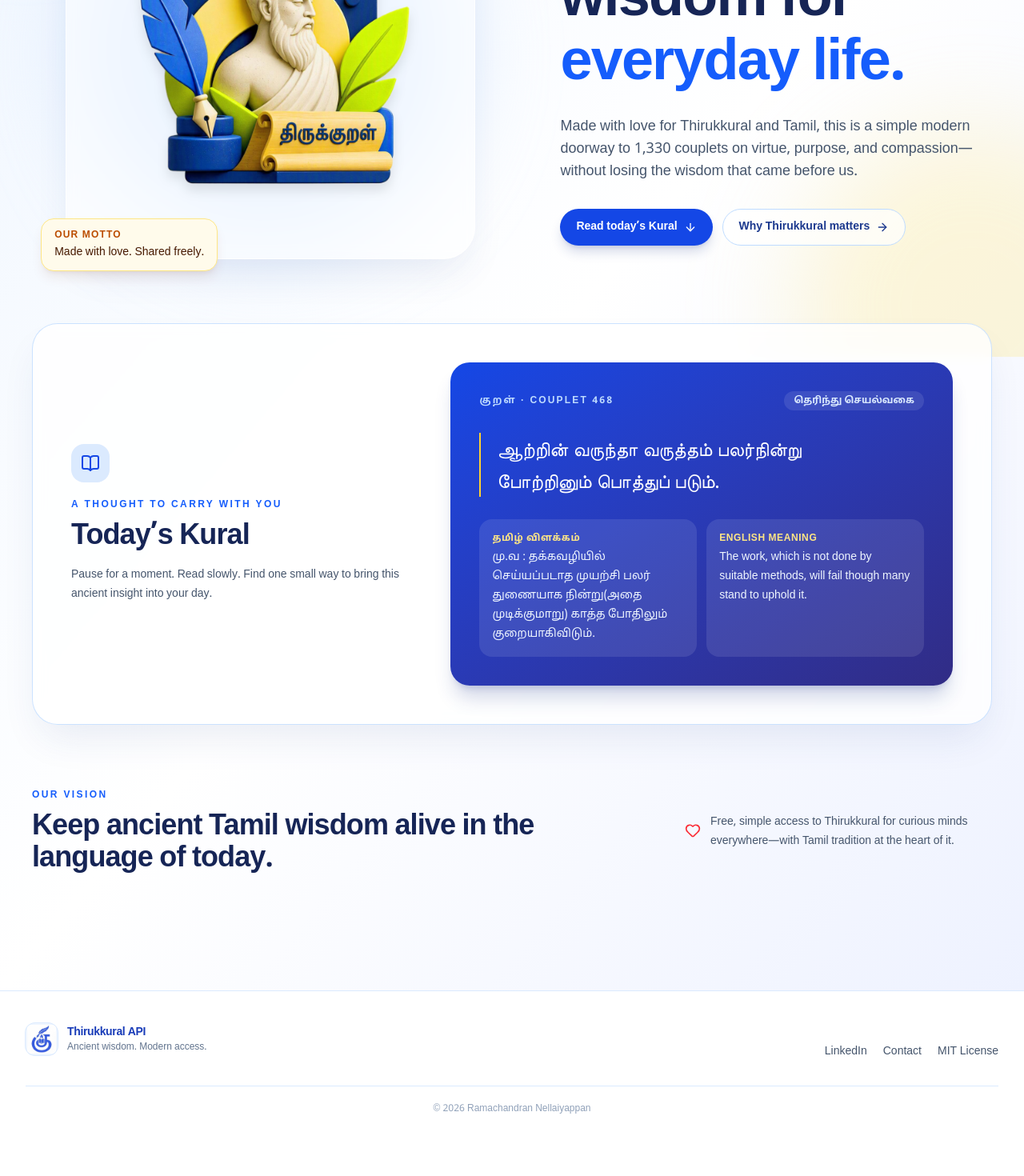
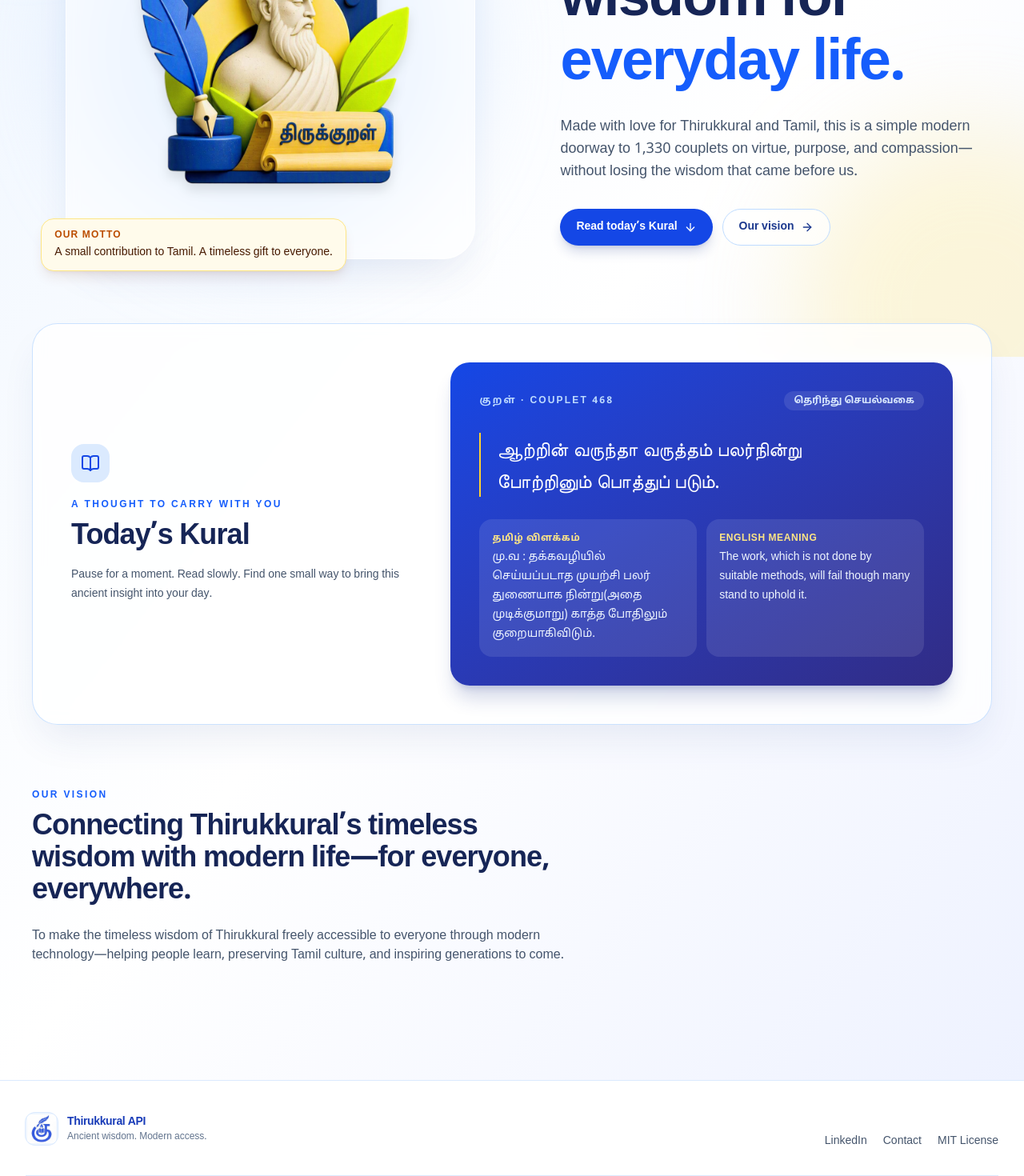
Before and after one commit to nramc/thirukkural-api, a Next.js app: page / in a window 1280 px wide. Shown: the part 354-1824 px from the top of the page at 80% size. Before the commit the page ends 1788 px from the top, so only its background shows below. Built offline with nearby package versions, Linux system fonts and the light colour scheme; no server answers.

Commit message:
docs: refine page layout and improve accessibility for Kural display

```diff
--- a/app/page.tsx
+++ b/app/page.tsx
@@ -1,9 +1,9 @@
 'use client';
 
 import Image from 'next/image';
-import { useEffect, useState } from 'react';
-import { Kural } from '@/app/domain/kurals-db';
-import { ArrowDown, ArrowRight, BookOpen, Crown, Heart } from 'lucide-react';
+import {useEffect, useState} from 'react';
+import {Kural} from '@/app/domain/kurals-db';
+import {ArrowDown, ArrowRight, BookOpen, Crown} from 'lucide-react';
 
 export default function Home() {
     const [kural, setKural] = useState<Kural | null>(null);
@@ -13,7 +13,7 @@
     useEffect(() => {
         const fetchKuralOfTheDay = async () => {
             try {
-                const response = await fetch('/api/daily', { signal: AbortSignal.timeout(10_000) });
+                const response = await fetch('/api/daily', {signal: AbortSignal.timeout(10_000)});
                 if (!response.ok) {
                     setHasError(true);
                     return;
@@ -34,17 +34,18 @@
         if (isLoading) {
             return (
                 <div className="animate-pulse space-y-4" aria-label="Loading today’s Kural">
-                    <div className="h-4 w-24 rounded bg-white/20" />
-                    <div className="h-16 rounded-xl bg-white/10" />
-                    <div className="h-4 w-40 rounded bg-white/20" />
-                    <div className="h-20 rounded-xl bg-white/10" />
+                    <div className="h-4 w-24 rounded bg-white/20"/>
+                    <div className="h-16 rounded-xl bg-white/10"/>
+                    <div className="h-4 w-40 rounded bg-white/20"/>
+                    <div className="h-20 rounded-xl bg-white/10"/>
                 </div>
             );
         }
 
         if (hasError || !kural) {
             return (
-                <p role="alert" className="rounded-2xl border border-white/20 bg-white/10 p-5 text-sm leading-6 text-blue-50">
+                <p role="alert"
+                   className="rounded-2xl border border-white/20 bg-white/10 p-5 text-sm leading-6 text-blue-50">
                     Today’s Kural is taking a short pause. Please refresh to try again.
                 </p>
             );
@@ -52,13 +53,16 @@
 
         return (
             <div>
-                <div className="flex flex-wrap items-center justify-between gap-3 text-xs font-semibold uppercase tracking-[0.18em] text-blue-200">
+                <div
+                    className="flex flex-wrap items-center justify-between gap-3 text-xs font-semibold uppercase tracking-[0.18em] text-blue-200">
                     <span>குறள் · Couplet {kural.number}</span>
-                    <span className="rounded-full bg-white/10 px-3 py-1 normal-case tracking-normal text-blue-100">{kural.chapter}</span>
+                    <span
+                        className="rounded-full bg-white/10 px-3 py-1 normal-case tracking-normal text-blue-100">{kural.chapter}</span>
                 </div>
-                <blockquote className="mt-7 border-l-2 border-amber-300 pl-5 font-serif text-xl font-medium leading-9 text-white sm:text-2xl sm:leading-10">
+                <blockquote
+                    className="mt-7 border-l-2 border-amber-300 pl-5 font-serif text-xl font-medium leading-9 text-white sm:text-2xl sm:leading-10">
                     {kural.kural[0]}
-                    <br />
+                    <br/>
                     {kural.kural[1]}
                 </blockquote>
                 <div className="mt-7 grid gap-3 sm:grid-cols-2">
@@ -76,28 +80,32 @@
     };
 
     const scrollToSection = (sectionId: string) => {
-        document.getElementById(sectionId)?.scrollIntoView({ behavior: 'smooth' });
+        document.getElementById(sectionId)?.scrollIntoView({behavior: 'smooth'});
     };
 
     return (
-        <main className="min-h-screen overflow-hidden bg-linear-to-br from-blue-50 via-white to-indigo-50 text-slate-900 selection:bg-amber-200">
+        <main
+            className="min-h-screen overflow-hidden bg-linear-to-br from-blue-50 via-white to-indigo-50 text-slate-900 selection:bg-amber-200">
             <div className="pointer-events-none fixed inset-0 overflow-hidden" aria-hidden="true">
-                <div className="absolute -left-40 -top-40 size-96 rounded-full bg-blue-200/40 blur-3xl" />
-                <div className="absolute -bottom-40 -right-40 size-112 rounded-full bg-amber-200/30 blur-3xl" />
+                <div className="absolute -left-40 -top-40 size-96 rounded-full bg-blue-200/40 blur-3xl"/>
+                <div className="absolute -bottom-40 -right-40 size-112 rounded-full bg-amber-200/30 blur-3xl"/>
             </div>
 
             <div className="relative mx-auto max-w-7xl px-4 pb-16 sm:px-8 lg:px-10">
-                <section className="grid items-center gap-12 pb-14 pt-12 lg:grid-cols-[1.05fr_0.95fr] lg:gap-16 lg:pb-20 lg:pt-20">
+                <section
+                    className="grid items-center gap-12 pb-14 pt-12 lg:grid-cols-[1.05fr_0.95fr] lg:gap-16 lg:pb-20 lg:pt-20">
                     <div className="order-1 max-w-2xl lg:order-2">
-                        <div className="mb-6 inline-flex items-center gap-2 rounded-full border border-blue-200 bg-white/70 px-3 py-1.5 text-xs font-semibold uppercase tracking-[0.18em] text-blue-700 shadow-sm backdrop-blur">
-                            <Crown className="size-3.5 text-amber-500" />
+                        <div
+                            className="mb-6 inline-flex items-center gap-2 rounded-full border border-blue-200 bg-white/70 px-3 py-1.5 text-xs font-semibold uppercase tracking-[0.18em] text-blue-700 shadow-sm backdrop-blur">
+                            <Crown className="size-3.5 text-amber-500"/>
                             Ancient wisdom · modern access
                         </div>
                         <h1 className="text-4xl font-semibold leading-[1.1] tracking-tight text-blue-950 sm:text-6xl lg:text-7xl">
                             Timeless wisdom for <span className="text-blue-600">everyday life.</span>
                         </h1>
                         <p className="mt-6 max-w-xl text-base leading-7 text-slate-600 sm:text-lg">
-                            Made with love for Thirukkural and Tamil, this is a simple modern doorway to 1,330 couplets on virtue, purpose, and
+                            Made with love for Thirukkural and Tamil, this is a simple modern doorway to 1,330 couplets
+                            on virtue, purpose, and
                             compassion—without losing the wisdom that came before us.
                         </p>
                         <div className="mt-8 flex flex-col gap-3 sm:flex-row">
@@ -107,22 +115,23 @@
                                 className="inline-flex items-center justify-center gap-2 rounded-full bg-blue-700 px-5 py-3 text-sm font-semibold text-white shadow-lg shadow-blue-900/20 transition hover:-translate-y-0.5 hover:bg-blue-800 focus-visible:outline-2 focus-visible:outline-offset-2 focus-visible:outline-blue-700"
                             >
                                 Read today’s Kural
-                                <ArrowDown className="size-4" />
+                                <ArrowDown className="size-4"/>
                             </button>
                             <button
                                 type="button"
                                 onClick={() => scrollToSection('about')}
                                 className="inline-flex items-center justify-center gap-2 rounded-full border border-blue-200 bg-white/70 px-5 py-3 text-sm font-semibold text-blue-900 transition hover:border-blue-400 hover:bg-white"
                             >
-                                Why Thirukkural matters
-                                <ArrowRight className="size-4" />
+                                Our vision
+                                <ArrowRight className="size-4"/>
                             </button>
                         </div>
                     </div>
 
                     <div className="order-2 relative mx-auto w-full max-w-md lg:order-1 lg:max-w-lg">
-                        <div className="absolute inset-8 rounded-full bg-blue-200/60 blur-3xl" aria-hidden="true" />
-                        <div className="relative flex aspect-square items-center justify-center rounded-[2.5rem] border border-white/80 bg-white/55 p-8 shadow-2xl shadow-blue-900/10 backdrop-blur-sm sm:p-12">
+                        <div className="absolute inset-8 rounded-full bg-blue-200/60 blur-3xl" aria-hidden="true"/>
+                        <div
+                            className="relative flex aspect-square items-center justify-center rounded-[2.5rem] border border-white/80 bg-white/55 p-8 shadow-2xl shadow-blue-900/10 backdrop-blur-sm sm:p-12">
                             <Image
                                 src="/logo/thirukkural-logo-transparant.png"
                                 alt="Thirukkural palm leaf and Tamil script"
@@ -131,9 +140,12 @@
                                 priority
                                 className="h-auto w-full drop-shadow-xl"
                             />
-                            <div className="absolute -bottom-4 -left-3 rounded-2xl border border-amber-200 bg-amber-50 px-4 py-3 shadow-lg shadow-amber-900/10 sm:-left-8">
-                                <p className="text-xs font-semibold uppercase tracking-widest text-amber-700">Our motto</p>
-                                <p className="mt-1 text-sm font-medium text-amber-950">Made with love. Shared freely.</p>
+                            <div
+                                className="absolute -bottom-4 -left-3 rounded-2xl border border-amber-200 bg-amber-50 px-4 py-3 shadow-lg shadow-amber-900/10 sm:-left-8">
+                                <p className="text-xs font-semibold uppercase tracking-widest text-amber-700">Our
+                                    motto</p>
+                                <p className="mt-1 text-sm font-medium text-amber-950">A small contribution to Tamil. A
+                                    timeless gift to everyone.</p>
                             </div>
                         </div>
                     </div>
@@ -145,32 +157,41 @@
                 >
                     <div className="grid gap-8 lg:grid-cols-[0.8fr_1.2fr] lg:items-center lg:gap-14">
                         <div>
-                            <div className="mb-5 flex size-12 items-center justify-center rounded-2xl bg-blue-100 text-blue-700">
-                                <BookOpen className="size-6" />
+                            <div
+                                className="mb-5 flex size-12 items-center justify-center rounded-2xl bg-blue-100 text-blue-700">
+                                <BookOpen className="size-6"/>
                             </div>
-                            <p className="text-xs font-bold uppercase tracking-[0.2em] text-blue-600">A thought to carry with you</p>
-                            <h2 className="mt-3 text-3xl font-semibold tracking-tight text-blue-950 sm:text-4xl">Today’s Kural</h2>
+                            <p className="text-xs font-bold uppercase tracking-[0.2em] text-blue-600">A thought to carry
+                                with you</p>
+                            <h2 className="mt-3 text-3xl font-semibold tracking-tight text-blue-950 sm:text-4xl">Today’s
+                                Kural</h2>
                             <p className="mt-4 text-sm leading-6 text-slate-600">
-                                Pause for a moment. Read slowly. Find one small way to bring this ancient insight into your day.
+                                Pause for a moment. Read slowly. Find one small way to bring this ancient insight into
+                                your day.
                             </p>
                         </div>
 
-                        <div className="rounded-3xl bg-linear-to-br from-blue-700 to-indigo-900 p-6 text-white shadow-xl shadow-blue-900/20 sm:p-9">
+                        <div
+                            className="rounded-3xl bg-linear-to-br from-blue-700 to-indigo-900 p-6 text-white shadow-xl shadow-blue-900/20 sm:p-9">
                             {dailyKuralContent()}
                         </div>
                     </div>
                 </section>
 
-                <section id="about" className="order-3 grid gap-6 py-16 sm:grid-cols-3 sm:py-20">
-                    <div className="sm:col-span-2">
+                <section id="about" className="order-3 py-16 sm:py-20">
+                    <div className="max-w-3xl">
                         <p className="text-xs font-bold uppercase tracking-[0.2em] text-blue-600">Our vision</p>
                         <h2 className="mt-3 max-w-2xl text-3xl font-semibold tracking-tight text-blue-950 sm:text-4xl">
-                            Keep ancient Tamil wisdom alive in the language of today.
+                            Connecting Thirukkural’s timeless wisdom with modern life—for everyone, everywhere.
                         </h2>
-                    </div>
-                    <div className="flex items-center gap-3 text-sm leading-6 text-slate-600">
-                        <Heart className="mb-1 size-5 shrink-0 text-red-500" />
-                        <p>Free, simple access to Thirukkural for curious minds everywhere—with Tamil tradition at the heart of it.</p>
+                        <div
+                            className="mt-6 flex max-w-2xl items-start gap-3 text-sm leading-6 text-slate-600 sm:text-base">
+                            <p>
+                                To make the timeless wisdom of Thirukkural freely accessible to everyone through modern
+                                technology—helping people learn, preserving Tamil culture, and inspiring generations to
+                                come.
+                            </p>
+                        </div>
                     </div>
                 </section>
             </div>
```
